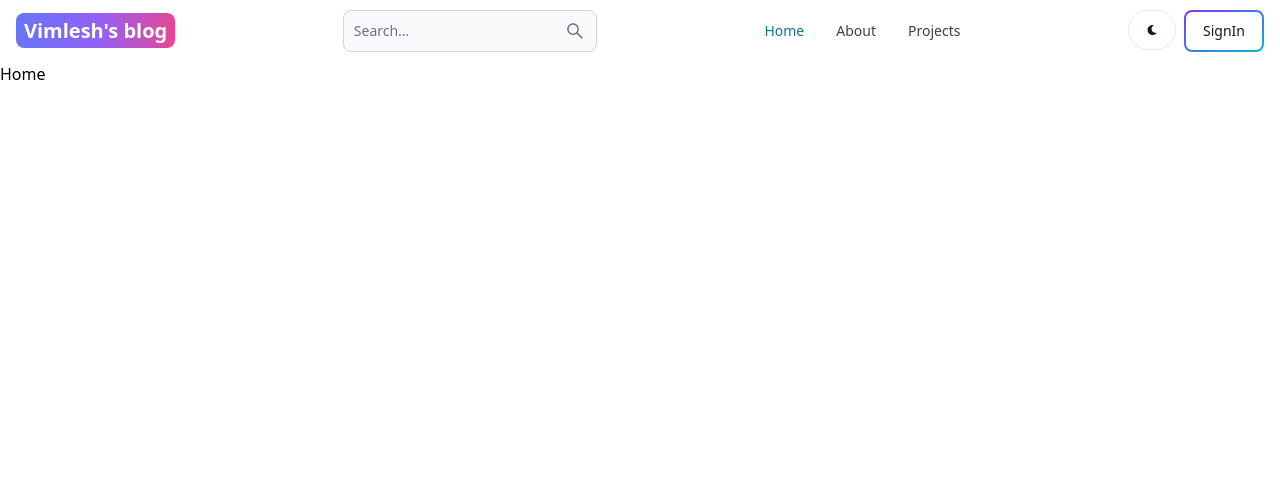
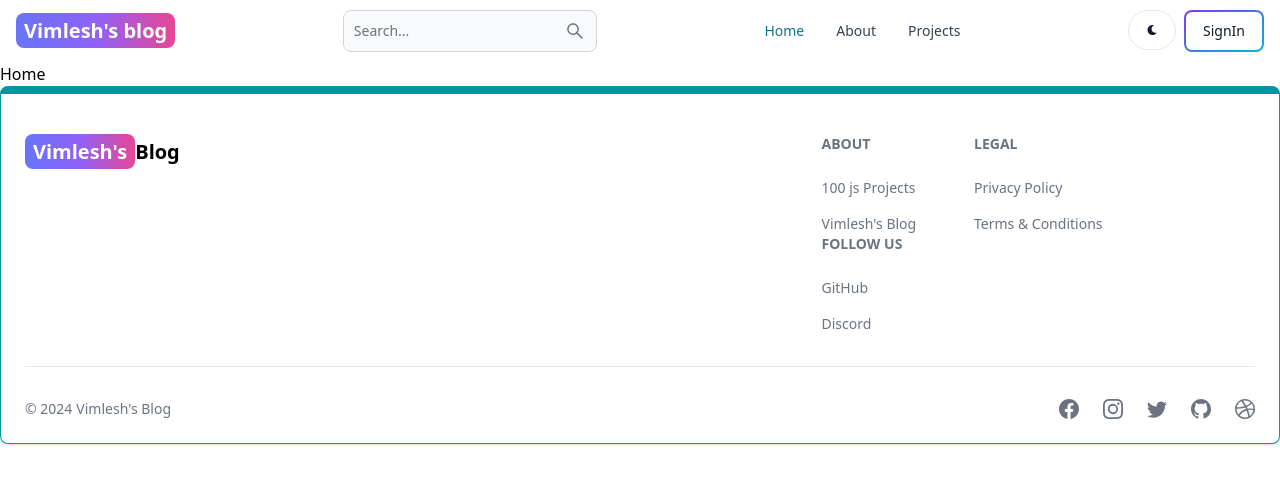
Before and after one commit to yashkumr/mern-blog, a React (Vite) app in the folder client/: page / in a window 1280 px wide. Shown: the top 484 px of the page. Built offline with nearby package versions, Linux system fonts and the light colour scheme.

Commit message:
add-footer

```diff
--- a/client/src/App.jsx
+++ b/client/src/App.jsx
@@ -6,8 +6,9 @@
 import Projects from "./pages/Projects.jsx";
 import Dashboard from "./pages/Dashboard.jsx";
 import PageNotFound from "./pages/PageNotFound.jsx";
-import Header from "./dashboard/Header.jsx";
+import Header from "./components/Header.jsx";
 import { Toaster } from "react-hot-toast";
+import MainFooter from "./components/Footer.jsx";
 
 
 function App() {
@@ -24,6 +25,7 @@
         <Route path="/dashboard" element={<Dashboard />} />
         <Route path="*" element={<PageNotFound />} />
       </Routes>
+      <MainFooter/>
     </>
   );
 }
--- /dev/null
+++ b/client/src/components/Footer.jsx
@@ -0,0 +1,93 @@
+import React from 'react'
+import { Footer } from 'flowbite-react';
+import { BsFacebook, BsInstagram, BsTwitter, BsGithub, BsDribbble } from 'react-icons/bs';
+import {Link} from "react-router-dom"
+
+const MainFooter = () => {
+  return (
+   <>
+
+    <Footer container className="border border-t-8 border-teal-500">
+      <div className="w-full max-w-7xl mx-auto">
+        <div className="grid w-full justify-between sm:flex md:grid-cols-1">
+          <div className="mt-5 " >
+            <Link to="/"
+            className="self-center whitespace-nowrap text-lg sm:text-xl font-semibold dark:text-white"
+            >
+           <span className='px-2 py-1 bg-gradient-to-r from-indigo-500 via-purple-500 to-pink-500 rounded-lg text-white'>
+              Vimlesh's
+           </span>
+           Blog
+            </Link>
+          </div>
+          <div className="grid grid-cols-2 gap-8 mt-4 sm:grid-cols-3 sm:gap-6">
+            <div>
+              <Footer.Title title='About'/>
+              <Footer.LinkGroup col>
+                <Footer.Link href="#"
+                target="_blank"
+                rel="noopener noreferrer"
+                >
+                  100 js Projects
+                </Footer.Link>
+
+                <Footer.Link
+                href="/about"
+                target="_blank"
+                rel="noopener noreferrer"
+                >
+                    Vimlesh's Blog
+                </Footer.Link>
+
+
+              </Footer.LinkGroup>
+              <Footer.Title title="Follow us"/>
+              <Footer.LinkGroup col>
+                <Footer.Link
+                href="#"
+                target="_blank"
+                rel="noopner noreferrer"
+                >
+                  GitHub
+                </Footer.Link>
+                <Footer.Link href="#" >Discord</Footer.Link>
+              </Footer.LinkGroup>
+            </div>
+            <div>
+              <Footer.Title title='Legal'/>
+              <Footer.LinkGroup col>
+                <Footer.Link href="#">Privacy Policy</Footer.Link>
+                <Footer.Link href="#">Terms &amp; Conditions</Footer.Link>
+              </Footer.LinkGroup>
+            </div>
+
+          </div>
+
+        </div>
+        <Footer.Divider/>
+        <div className="w-full sm:flex sm:items-center sm:justify-between">
+          <Footer.Copyright
+          href="#"
+          by="Vimlesh's Blog"
+          year={new Date().getFullYear()}
+           />
+           <div className="flex gap-6 sm:mt-0 mt-4 sm:justify-center">
+           <Footer.Icon href='#' icon={BsFacebook}/>
+            <Footer.Icon href='#' icon={BsInstagram}/>
+            <Footer.Icon href='#' icon={BsTwitter}/>
+            <Footer.Icon href='#' icon={BsGithub}/>
+            <Footer.Icon href='#' icon={BsDribbble}/>
+
+           </div>
+
+        </div>
+
+      </div>
+
+    </Footer>
+    </>
+
+  )
+}
+
+export default MainFooter
--- a/client/src/pages/SignUp.jsx
+++ b/client/src/pages/SignUp.jsx
@@ -32,7 +32,7 @@
 
   return (
     <>
-      <div className="min-h-screen mt-20">
+      <div className="min-h-screen mt-17">
         <div className="flex p-3 max-w-4xl mx-auto flex-col md:flex-row md:items-center gap-5">
           {/* left */}
           <div className="flex-1">
```
Also changed, not shown: client/src/components/Header.jsx (renamed from client/src/dashboard/Header.jsx).
